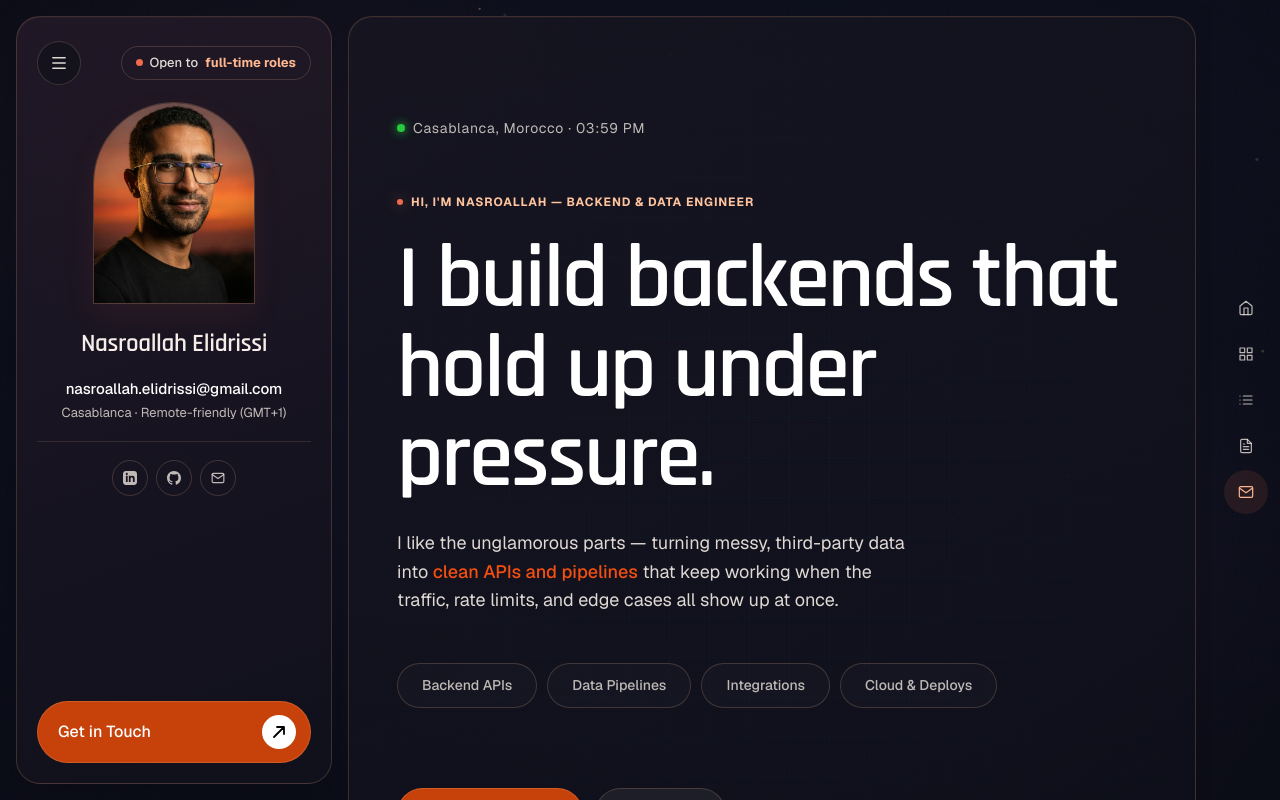
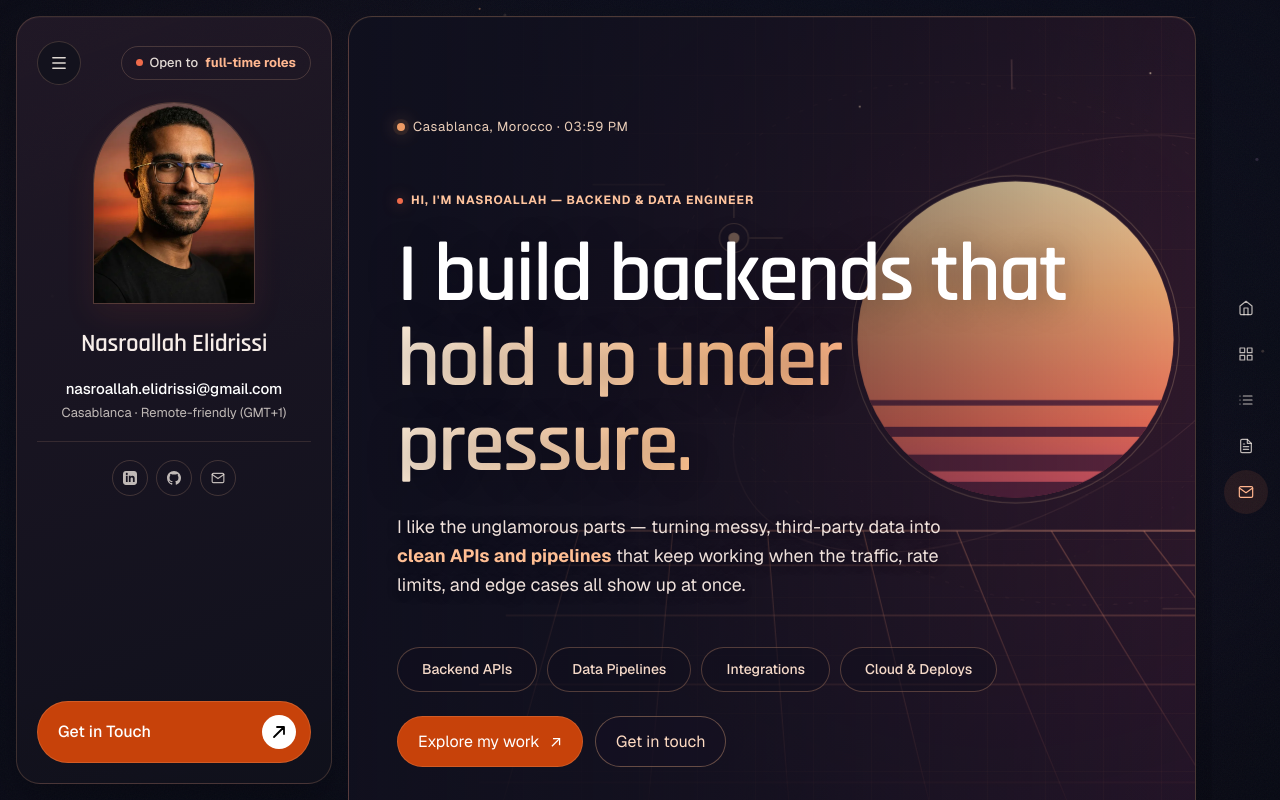
Before and after one commit to norshimself/portfolio, a Next.js app: page / in a window 1280 px wide. Shown: the top 800 px of the page. Built offline with nearby package versions, Linux system fonts and the light colour scheme.

Commit message:
feat(afterglow): add illustrated sunset hero with orbital SVG, horizon grid and calm animation

```diff
--- a/app/sunset.css
+++ b/app/sunset.css
@@ -119,3 +119,138 @@ body { color: #f7eee9; }
   .section-card, .sidebar-card { background: #151422; }
   .sunset-atmosphere-grain { display: none; }
 }
+
+
+/* Hero / signature afterglow sun — decorative SVG sits behind real copy. */
+.section-card.section-hero {
+  min-height: 680px;
+  isolation: isolate;
+  background:
+    radial-gradient(ellipse at 77% 36%, rgba(169, 62, 84, .15), transparent 62%),
+    linear-gradient(112deg, rgba(17, 17, 31, .98) 0%, rgba(23, 19, 33, .96) 43%, rgba(40, 22, 43, .89) 100%);
+  border-color: rgba(255, 186, 126, .23);
+  box-shadow: inset 0 1px 0 rgba(255, 211, 168, .08), 0 26px 60px rgba(2,2,8,.28);
+}
+.sunset-hero-art {
+  position: absolute;
+  inset: 0;
+  overflow: hidden;
+  border-radius: inherit;
+  pointer-events: none;
+  z-index: 0;
+}
+.sunset-hero-art::after {
+  content: '';
+  position: absolute;
+  inset: 0;
+  z-index: 2;
+  background: linear-gradient(90deg, rgba(16,16,30,.86) 0%, rgba(17,16,30,.55) 47%, rgba(25,17,34,.06) 100%);
+}
+.sunset-hero-art svg {
+  position: absolute;
+  z-index: 1;
+  width: min(860px, 100%);
+  max-width: none;
+  height: auto;
+  right: -130px;
+  top: 46%;
+  transform: translateY(-50%);
+  opacity: .96;
+}
+.section-hero .hero-grid-bg {
+  background-image:
+    linear-gradient(rgba(255, 160, 105, .035) 1px, transparent 1px),
+    linear-gradient(90deg, rgba(255, 160, 105, .035) 1px, transparent 1px);
+  background-size: 58px 58px;
+  mask-image: linear-gradient(90deg, transparent, #000 50%, #000);
+}
+.section-hero .hero-content-wrap { position: relative; z-index: 3; }
+.section-hero .hero-location {
+  color: #ffe0c7;
+  font-size: 13px;
+  opacity: .92;
+}
+.section-hero .hero-location::before {
+  background: #ffa76b;
+  box-shadow: 0 0 0 4px rgba(255,166,92,.1), 0 0 18px rgba(255,169,109,.68);
+}
+.section-hero .hero-title {
+  max-width: 800px;
+  font-size: clamp(46px, 6.5vw, 88px);
+  line-height: 1.02;
+  text-shadow: 0 3px 32px rgba(9,8,19,.36);
+}
+.section-hero .hero-title .text-gradient {
+  background: linear-gradient(98deg, #fff0dc 0%, #ffc18c 43%, #ff997b 97%);
+  color: #ffd1ad;
+  -webkit-background-clip: text;
+  background-clip: text;
+  -webkit-text-fill-color: transparent;
+}
+.section-hero .hero-desc {
+  max-width: 560px;
+  color: #efe1db;
+  text-shadow: 0 3px 12px rgba(8,8,15,.34);
+}
+.section-hero .hero-desc strong { color: #ffbe93; font-weight: 700; }
+.section-hero .hero-tags { margin-bottom: 24px; }
+.section-hero .hero-tags a {
+  background: rgba(18, 16, 30, .48);
+  border-color: rgba(255, 182, 134, .27);
+  color: #f6dac9;
+}
+.section-hero .hero-tags a:hover,
+.section-hero .hero-tags a:focus-visible {
+  background: rgba(252, 145, 102, .16);
+  border-color: rgba(255, 182, 134, .7);
+}
+.section-hero .hero-actions { margin-top: 22px; margin-bottom: 56px; }
+.section-hero .hero-secondary-link {
+  color: #ffdcc3;
+  border-color: rgba(255, 189, 138, .35);
+  background: rgba(22, 18, 35, .55);
+}
+.section-hero .scroll-discovery {
+  z-index: 4;
+  color: #f1c4ac;
+}
+.afterglow-orbits {
+  transform-origin: 63.42% 40.4%;
+  animation: orbit-breathe 32s ease-in-out infinite alternate;
+}
+.afterglow-signal { animation: signal-glow 5s ease-in-out infinite alternate; }
+.afterglow-stars { animation: stars-breathe 7s ease-in-out infinite alternate; }
+@keyframes orbit-breathe {
+  from { opacity: .56; transform: scale(.99) rotate(-1deg); }
+  to { opacity: 1; transform: scale(1.03) rotate(1deg); }
+}
+@keyframes signal-glow { from { opacity: .58; } to { opacity: 1; } }
+@keyframes stars-breathe { from { opacity: .38; } to { opacity: .88; } }
+
+@media (max-width: 1024px) {
+  .section-card.section-hero { min-height: 610px; }
+  .sunset-hero-art svg { right: -220px; width: 810px; opacity: .72; }
+  .sunset-hero-art::after { background: linear-gradient(90deg, rgba(17,16,30,.87), rgba(17,16,30,.28)); }
+}
+@media (max-width: 768px) {
+  .section-card.section-hero { min-height: 0; }
+  .sunset-hero-art svg {
+    width: 680px;
+    right: -310px;
+    top: 30%;
+    opacity: .53;
+  }
+  .sunset-hero-art::after {
+    background: linear-gradient(90deg, rgba(17,16,30,.83) 0%, rgba(17,16,30,.36) 100%);
+  }
+  .section-hero .hero-title { font-size: clamp(38px, 9vw, 59px) !important; }
+  .section-hero .hero-desc { color: #f0e3dc; }
+}
+@media (max-width: 480px) {
+  .section-hero .hero-title { font-size: clamp(34px, 9.6vw, 43px) !important; }
+  .sunset-hero-art svg { right: -375px; top: 28%; opacity: .47; }
+  .section-hero .hero-actions { margin-bottom: 62px; }
+}
+@media (prefers-reduced-motion: reduce) {
+  .afterglow-orbits, .afterglow-signal, .afterglow-stars { animation: none; }
+}
--- a/components/HeroSection.tsx
+++ b/components/HeroSection.tsx
@@ -2,6 +2,7 @@
 
 import { useEffect, useRef, useState } from 'react';
 import gsap from 'gsap';
+import SunsetHeroArt from '@/components/SunsetHeroArt';
 import { ScrollTrigger } from 'gsap/dist/ScrollTrigger';
 
 gsap.registerPlugin(ScrollTrigger);
@@ -28,7 +29,7 @@ export default function HeroSection() {
     const ctx = gsap.context(() => {
       const tl = gsap.timeline({ defaults: { ease: 'power4.out', duration: 1.2 } });
 
-      tl.from('.hero-grid-bg', { opacity: 0, duration: 2 })
+      tl.from('.sunset-hero-art', { opacity: 0, duration: 1.8 })
         .from('.hero-location', { opacity: 0, y: 20 }, '-=1.5')
         .from('.hero-intro-label', { opacity: 0, x: -20 }, '-=1.2')
         .from('.hero-title span', { opacity: 0, y: 40, stagger: 0.2 }, '-=1')
@@ -45,6 +46,7 @@ export default function HeroSection() {
     <section id="home" className="section-card section-hero" ref={containerRef}>
       {/* Technical Grid Background */}
       <div className="hero-grid-bg" aria-hidden="true" />
+      <SunsetHeroArt />
 
       <div className="hero-content-wrap">
         <div className="hero-location">Casablanca, Morocco · {time}</div>
--- /dev/null
+++ b/components/SunsetHeroArt.tsx
@@ -0,0 +1,76 @@
+/**
+ * SVG-only sunset composition. No remote image, Three.js, or canvas required.
+ * Decorative: the hero headline and CTAs are real, selectable HTML above it.
+ */
+export default function SunsetHeroArt() {
+  return (
+    <div className="sunset-hero-art" aria-hidden="true">
+      <svg viewBox="0 0 760 760" fill="none" xmlns="http://www.w3.org/2000/svg" focusable="false">
+        <defs>
+          <radialGradient id="afterglow-bloom" cx="0" cy="0" r="1" gradientTransform="translate(482 315) rotate(90) scale(306)">
+            <stop stopColor="#FFB478" stopOpacity=".38" />
+            <stop offset=".48" stopColor="#F66555" stopOpacity=".15" />
+            <stop offset="1" stopColor="#EB6076" stopOpacity="0" />
+          </radialGradient>
+          <linearGradient id="afterglow-disk" x1="480" y1="160" x2="480" y2="464" gradientUnits="userSpaceOnUse">
+            <stop stopColor="#FFE5B1" />
+            <stop offset=".33" stopColor="#FFB579" />
+            <stop offset=".72" stopColor="#FE785E" />
+            <stop offset="1" stopColor="#D54A71" />
+          </linearGradient>
+          <linearGradient id="afterglow-grid" x1="390" y1="483" x2="390" y2="748" gradientUnits="userSpaceOnUse">
+            <stop stopColor="#FC9C76" stopOpacity=".49" />
+            <stop offset="1" stopColor="#FB8B75" stopOpacity="0" />
+          </linearGradient>
+          <clipPath id="afterglow-disc-clip">
+            <circle cx="482" cy="303" r="142" />
+          </clipPath>
+        </defs>
+
+        {/* Orbital architecture: orbit paths, calibration ticks, and signal nodes. */}
+        <g className="afterglow-orbits" stroke="#F3AF9B">
+          <ellipse cx="482" cy="307" rx="279" ry="151" transform="rotate(-28 482 307)" strokeOpacity=".19" strokeWidth="1.1" />
+          <ellipse cx="482" cy="307" rx="313" ry="224" transform="rotate(21 482 307)" strokeOpacity=".12" strokeWidth="1" strokeDasharray="4 10" />
+          <circle cx="482" cy="307" r="199" strokeOpacity=".12" strokeWidth=".9" strokeDasharray="2 11" />
+          <path d="M151 307H185 M662 307H706 M482 50V77" strokeOpacity=".38" strokeWidth="1.5" />
+        </g>
+
+        <circle cx="482" cy="303" r="296" fill="url(#afterglow-bloom)" />
+
+        {/* Graphic sun with horizontal breaks near the horizon. */}
+        <circle cx="482" cy="303" r="142" fill="url(#afterglow-disk)" />
+        <circle cx="482" cy="303" r="147" stroke="#FFD2A2" strokeOpacity=".27" strokeWidth="1" />
+        <g clipPath="url(#afterglow-disc-clip)">
+          <path d="M317 360H648" stroke="#51203C" strokeWidth="5" strokeOpacity=".85" />
+          <path d="M317 386H648" stroke="#51203C" strokeWidth="9" strokeOpacity=".87" />
+          <path d="M317 414H648" stroke="#51203C" strokeWidth="15" strokeOpacity=".89" />
+          <path d="M317 443H648" stroke="#51203C" strokeWidth="24" strokeOpacity=".9" />
+        </g>
+
+        {/* The horizon anchors the composition and becomes a perspective grid. */}
+        <path d="M52 475H716" stroke="#F5A284" strokeOpacity=".65" strokeWidth="1.2" />
+        <path d="M90 475L15 742 M174 475L150 742 M259 475L280 742 M345 475L410 742 M429 475L538 742 M514 475L678 742 M597 475L757 682" stroke="url(#afterglow-grid)" strokeWidth=".95" />
+        <path d="M58 506H713 M24 551H743 M0 613H760 M0 701H760" stroke="url(#afterglow-grid)" strokeWidth="1" />
+
+        {/* A few small technical waypoints keep the image engineering-oriented. */}
+        <g className="afterglow-signal">
+          <circle cx="229" cy="212" r="5" fill="#FFCB9C" />
+          <circle cx="229" cy="212" r="13" stroke="#FFCB9C" strokeOpacity=".4" />
+          <path d="M229 194V170 M243 212H273" stroke="#FFCB9C" strokeOpacity=".45" strokeWidth="1" />
+          <circle cx="684" cy="365" r="4" fill="#FFB082" />
+          <circle cx="684" cy="365" r="13" stroke="#FFB082" strokeOpacity=".42" />
+          <path d="M685 384V411 M672 365H646" stroke="#FFB082" strokeOpacity=".5" strokeWidth="1" />
+        </g>
+        <g className="afterglow-stars" fill="#FFE1C0">
+          <circle cx="123" cy="114" r="1.4" />
+          <circle cx="657" cy="125" r="1.6" />
+          <circle cx="342" cy="94" r=".9" />
+          <circle cx="728" cy="247" r="1.1" />
+          <circle cx="135" cy="392" r="1.1" />
+          <circle cx="603" cy="64" r=".8" />
+        </g>
+        <path d="M102 164H167 M112 173H148 M614 545H690" stroke="#F9B991" strokeOpacity=".20" strokeWidth="1" />
+      </svg>
+    </div>
+  );
+}
```
